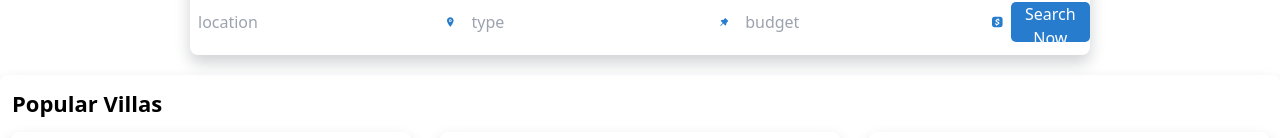
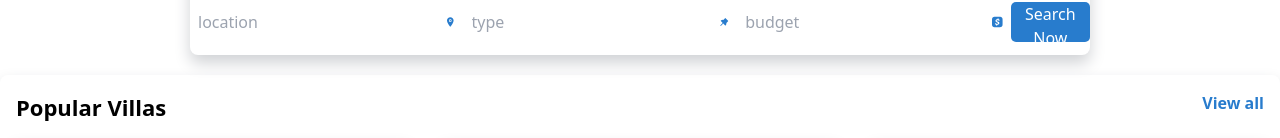
Before and after one commit to Oluwatomisin780/realtorwebapp, a React (Create React App) app in the folder realtor_client/: page / in a window 1280 px wide. Shown: the part 615-753 px from the top of the page. Built offline with nearby package versions, Linux system fonts and the light colour scheme; grey boxes are pictures that could not be loaded.

Commit message:
adding view

```diff
--- a/realtor_client/src/pages/Home.jsx
+++ b/realtor_client/src/pages/Home.jsx
@@ -13,13 +13,13 @@ import {AiFillPushpin} from 'react-icons/ai'
 const Home = () => {
   const [house, setHouse] = useState(data);
 
-  const filterType = (category) => {
-    setHouse(
-      data.filter((item) => {
-        return item.category === category;
-      })
-    );
-  };
+  // const filterType = (category) => {
+  //   setHouse(
+  //     data.filter((item) => {
+  //       return item.category === category;
+  //     })
+  //   );
+  // };
 
   return (
 
@@ -52,8 +52,12 @@ const Home = () => {
 
           </div>
       </div>
-       <div className='w-full  mt-5 gap-2 bg-[#fff] shadow-[0px_8px_16px_#D0D2D5] rounded-[8px]  '>
-          <h1 className='text-[22px] p-3 font-bold'>Popular Villas</h1>
+      <div className='w-full  mt-5 gap-2 bg-[#fff] shadow-[0px_8px_16px_#D0D2D5] rounded-[8px]  '>
+        <div className='flex justify-between p-4'>
+          <h1 className='text-[22px] font-bold'>Popular Villas</h1>
+          <span onClick={()=>setHouse(data)} className='text-[#287CCD] font-bold cursor-pointer'>View all</span>
+        </div>
+
         <div className='grid md:grid-cols-3 grid-cols-1 text-[#000] place-items-center gap-2'>
           {house.map((item, index) => (
             <div key={index} className='w-[400px] flex flex-col hover:scale-105 duration-300 cursor-pointer shadow-[0px_8px_16px_#D0D2D5] p-2 h-[410px] bg-[#fff] rounded-[8px]'>
```
